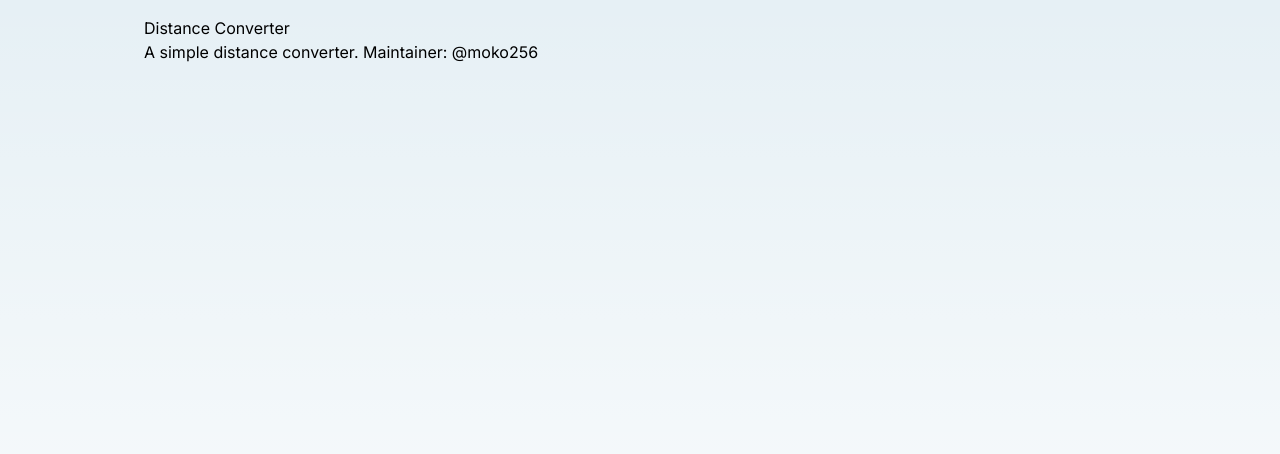
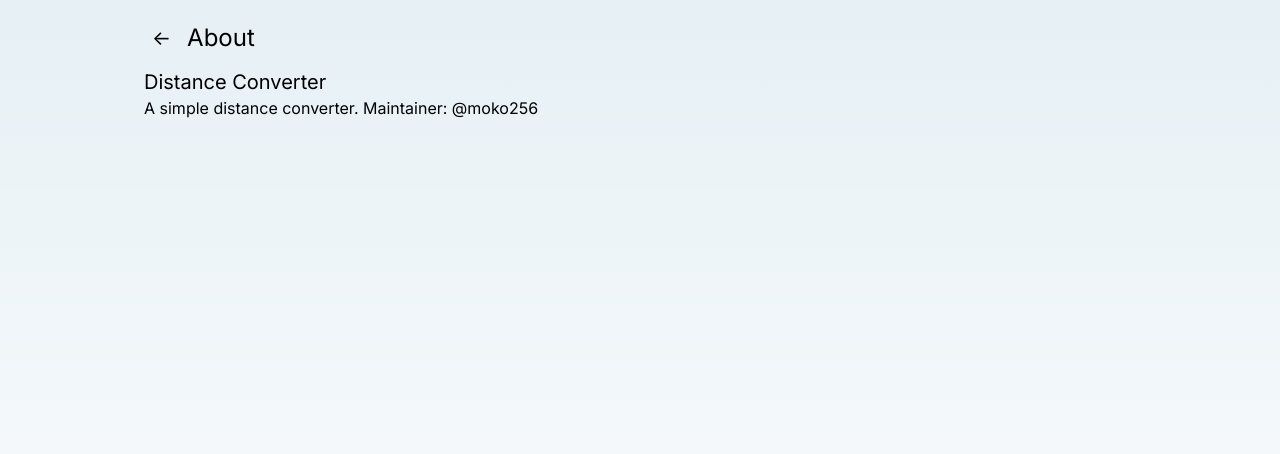
Before and after one commit to moko256/convert-distance-unit, a Next.js app: page /about in a window 1280 px wide. Shown: the top 454 px of the page. Built offline with nearby package versions, Linux system fonts and the light colour scheme.

Commit message:
chore: update about page layout

```diff
--- /dev/null
+++ b/src/app/about/back-button.tsx
@@ -0,0 +1,11 @@
+'use client';
+
+import { useRouter } from "next/navigation";
+import { ReactNode } from "react";
+
+export function BackButton(props: { children: ReactNode }) {
+    const router = useRouter()
+    return (
+        <button onClick={() => { router.back() }}>{props.children}</button>
+    )
+}
--- a/src/app/about/page.tsx
+++ b/src/app/about/page.tsx
@@ -1,12 +1,19 @@
 import { metadata } from "../layout";
+import { BackButton } from "./back-button";
 
 export default function About() {
     return (
         <div className="flex flex-row min-h-screen min-w-screen justify-center">
             <div className='p-4 flex-1 max-w-screen-lg flex flex-col gap-4'>
-                <main className='flex-1'>
-                    <p>{metadata.title?.toString()}</p>
-                    <p>{metadata.description}</p>
+                <main className='flex-1 flex flex-col gap-2 items-start'>
+                    <div className="flex flex-row gap-2 items-center">
+                        <BackButton><p className="p-2 text-xl">{"<-"}</p></BackButton>
+                        <h1 className="text-2xl">About</h1>
+                    </div>
+                    <div>
+                        <h2 className="text-xl">{metadata.title?.toString()}</h2>
+                        <p>{metadata.description}</p>
+                    </div>
                 </main>
             </div>
         </div>
```
